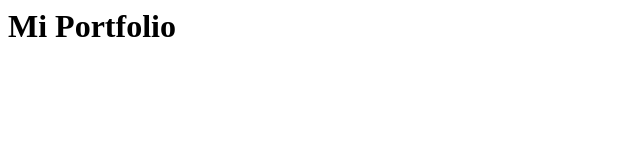
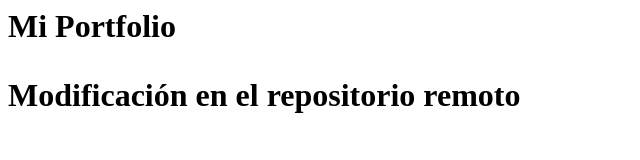
Before and after one commit to tomasomtas/portfolioFrontEndTomas, a plain HTML site: page index.html in a window 1280 px wide. Shown: the whole page, without its empty margins (0-640 px from the left). Drawn offline with Linux system fonts and the light colour scheme.

Commit message:
Update index.html

```diff
--- a/index.html
+++ b/index.html
@@ -1,3 +1,2 @@
 <h1>Mi Portfolio
-
-</h1>
+    <p> Modificación en el repositorio remoto</p>
```
